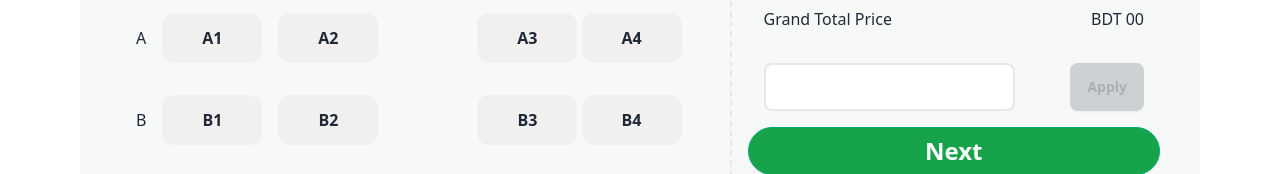
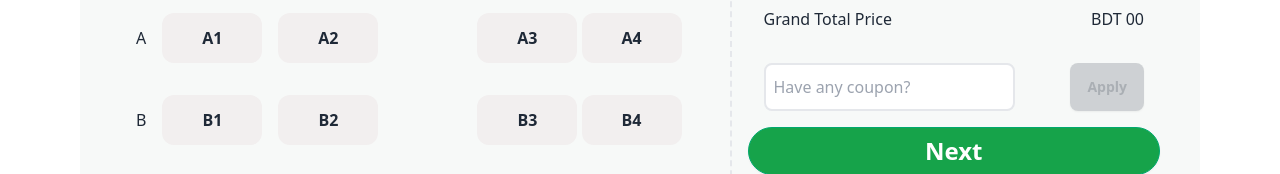
Before and after one commit to Siblur-Rahman/P-Hero-Assignment-05, a plain HTML site: page index.html in a window 1280 px wide. Shown: the part 1879-2053 px from the top of the page. Drawn offline with nearby package versions, Linux system fonts and the light colour scheme.

Commit message:
final commit

```diff
--- a/index.html
+++ b/index.html
@@ -218,7 +218,7 @@
                     </div>
                     <!--Coupon apply -->
                     <div class="flex justify-between p-4" id="coupon-apply-div">
-                        <input type="text" id="coupon-input" class="p-2 rounded-lg border-2">
+                        <input type="text" id="coupon-input" class="p-2 rounded-lg border-2" placeholder="Have any coupon?">
                         <button id="coupon-apply" class="btn btn-success text-white" disabled>Apply</button>
                     </div>
                    <!-- next Button -->
```
